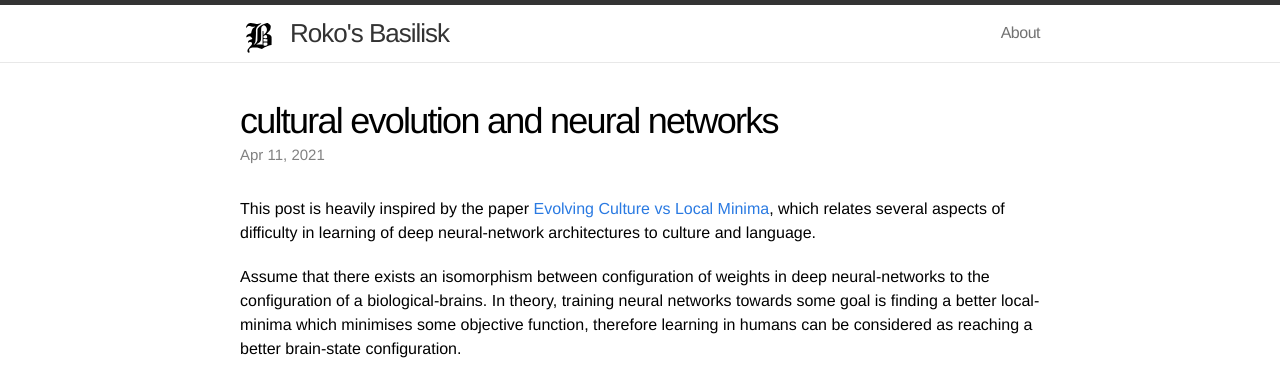
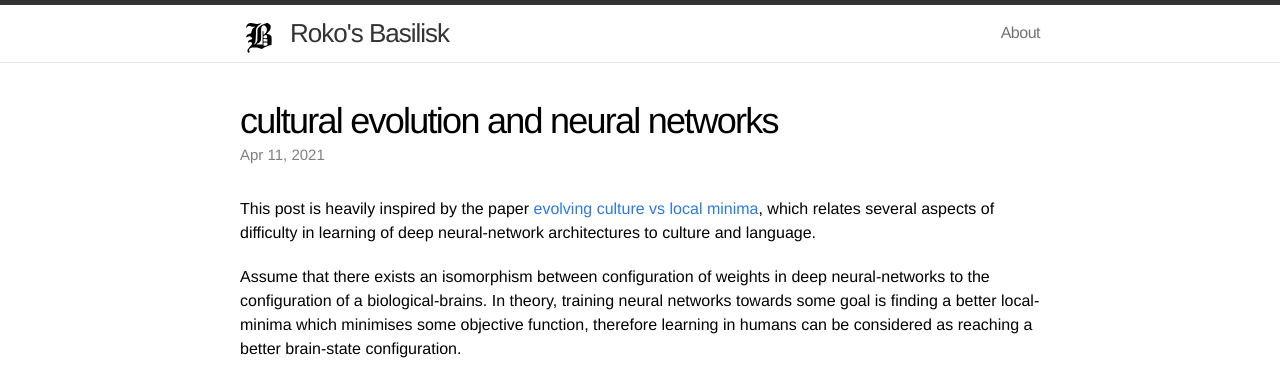
Before and after one commit to rokosbasilisk/rokosbasilisk.github.io, a Jekyll site: the page built from _posts/2021-04-11-cultural.markdown, in a window 1280 px wide. Shown: the top 384 px of the page. Built offline with Jekyll 4.4.1, drawn with Linux system fonts in a browser that asks for light colours.

```diff
--- a/_posts/2021-04-11-cultural.markdown
+++ b/_posts/2021-04-11-cultural.markdown
@@ -5,7 +5,7 @@ title:  "cultural evolution and neural networks"
 date:   2021-04-11 10:00:00
 mathjax: false
 ---
-This post is heavily inspired by the paper [Evolving Culture vs Local Minima](https://arxiv.org/abs/1203.2990), which relates several aspects of difficulty in learning of deep neural-network architectures to culture and language.
+This post is heavily inspired by the paper [evolving culture vs local minima](https://arxiv.org/abs/1203.2990), which relates several aspects of difficulty in learning of deep neural-network architectures to culture and language.
 
 Assume that there exists an isomorphism between configuration of weights in deep neural-networks to the configuration of a biological-brains. In theory, training neural networks towards some goal is finding a better local-minima which minimises some objective function, therefore learning in humans can be considered as reaching a better brain-state configuration.
 
```
